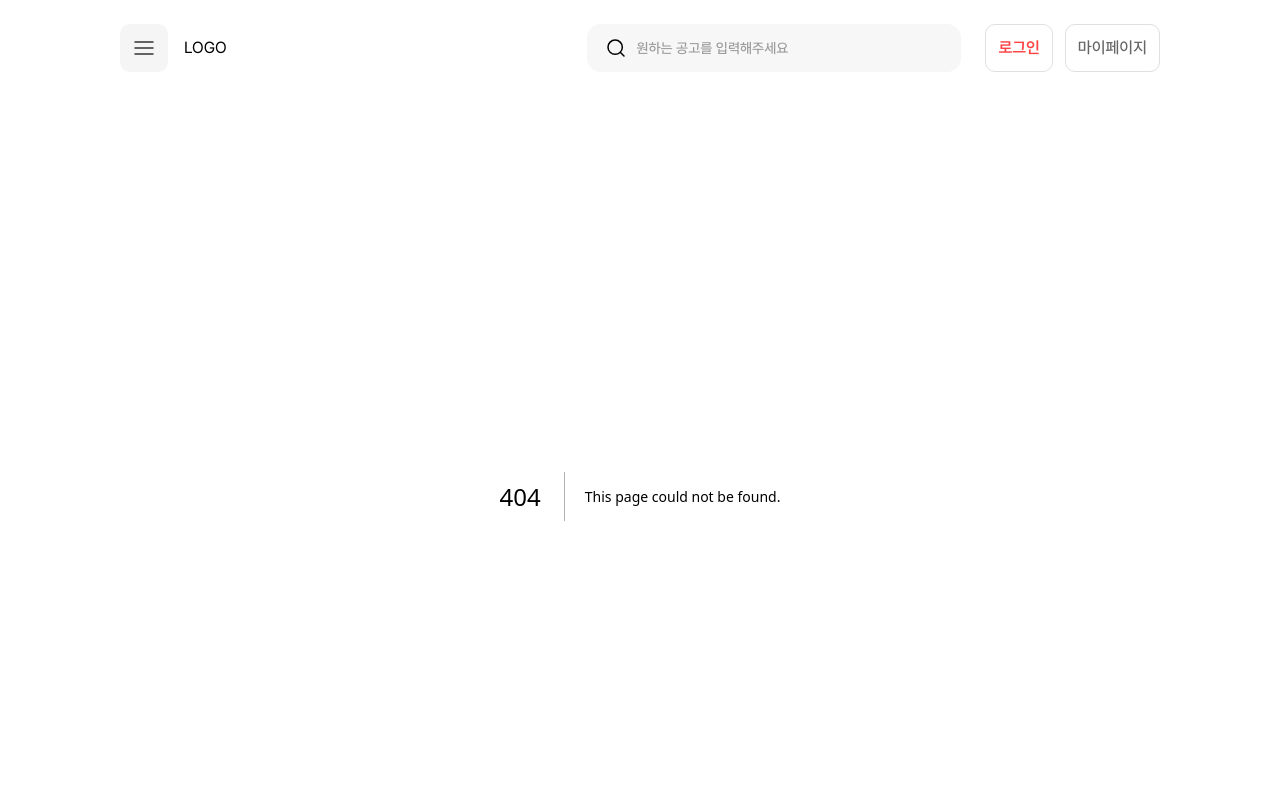
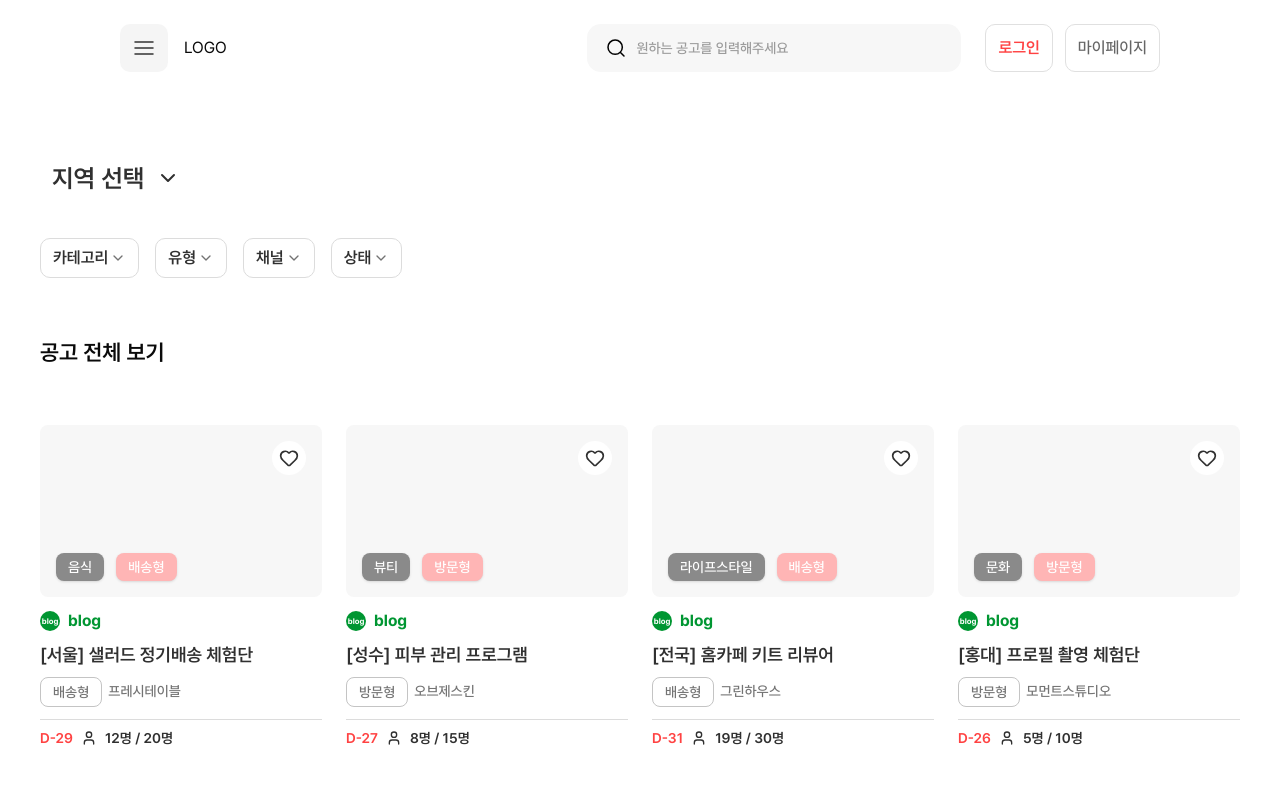
Before and after one commit to JECT-Study/JECT6--4th-Frontend, a Next.js app: page /campaigns in a window 1280 px wide. Before the commit this address had no page. Shown: the top 800 px of the page. Built offline with nearby package versions, Linux system fonts and the light colour scheme.

Commit message:
feat: 공고 통합 상세 페이지 구현

```diff
--- /dev/null
+++ b/src/app/campaigns/_components/CampaignList.tsx
@@ -0,0 +1,17 @@
+import { aiCampaigns } from '@/app/_components/home/home.mock'
+import { HomeCampaignCard } from '@/app/_components/home/HomeCampaignCard'
+
+export function CampaignList() {
+  return (
+    <div className="flex flex-col gap-15">
+      <div className="flex items-center justify-between">
+        <div className="text-22 leading-6.25 font-semibold">공고 전체 보기</div>
+      </div>
+      <div className="grid grid-cols-4 gap-x-6 gap-y-26 pb-15">
+        {aiCampaigns.map(item => (
+          <HomeCampaignCard key={item.id} variant="vertical" className="max-w-none" {...item} />
+        ))}
+      </div>
+    </div>
+  )
+}
--- /dev/null
+++ b/src/app/campaigns/_components/DetailFilterGroup.tsx
@@ -0,0 +1,92 @@
+'use client'
+
+import { CHANNEL_LABEL, INTEREST_CATEGORY_LABEL, TYPE_LABEL } from '@/constant'
+
+import type { CampaignListParams } from '@/entities/campaign'
+import { CampaignCategory, CampaignChannel, CampaignSort, CampaignType } from '@/entities/campaign'
+
+import { Dropdown } from '@/shared/ui'
+
+const SORT_OPTIONS = CampaignSort.options.map(value => ({
+  value,
+  label: { closing_soon: '마감임박', low_competition: '경쟁 낮은순', popular: '인기순' }[value],
+}))
+
+const CATEGORY_OPTIONS = CampaignCategory.options.map(value => ({
+  value,
+  label: INTEREST_CATEGORY_LABEL[value],
+}))
+
+const TYPE_OPTIONS = CampaignType.options.map(value => ({
+  value,
+  label: TYPE_LABEL[value],
+}))
+
+const CHANNEL_OPTIONS = CampaignChannel.options.map(value => ({
+  value,
+  label: CHANNEL_LABEL[value],
+}))
+
+interface Props {
+  params: CampaignListParams
+  setParams: (params: CampaignListParams) => void
+}
+
+const FILTER_ITEM_CLASS = 'hover:bg-red_95 hover:text-red_50 focus:bg-red_95 focus:text-red_50'
+const FILTER_ACTIVE_ITEM_CLASS = 'bg-red_95 text-red_50 font-bold focus:bg-red_95 focus:text-red_50'
+
+function filterTriggerClass(selected: boolean) {
+  return selected
+    ? 'outline-none border-[#FB2929] text-[#FB2929] bg-[#FB2929]/10 hover:bg-[#FB2929]/15 gap-0.5 text-[16px] leading-[20px] font-regular'
+    : 'outline-none border-neutral_95 hover:border-neutral_70 gap-0.5 text-[16px] leading-[20px] font-regular'
+}
+
+export function DetailFilterGroup({ params, setParams }: Props) {
+  const update = (key: keyof CampaignListParams) => (value: string) =>
+    setParams({ ...params, [key]: value, page: 0 })
+
+  return (
+    <div className="flex items-center gap-4">
+      <Dropdown
+        className="w-fit min-w-auto"
+        placeholder="카테고리"
+        options={CATEGORY_OPTIONS}
+        value={params.category}
+        onChange={update('category')}
+        triggerClassName={filterTriggerClass(!!params.category)}
+        itemClassName={FILTER_ITEM_CLASS}
+        activeItemClassName={FILTER_ACTIVE_ITEM_CLASS}
+      />
+      <Dropdown
+        className="w-fit min-w-auto"
+        placeholder="유형"
+        options={TYPE_OPTIONS}
+        value={params.type}
+        onChange={update('type')}
+        triggerClassName={filterTriggerClass(!!params.type)}
+        itemClassName={FILTER_ITEM_CLASS}
+        activeItemClassName={FILTER_ACTIVE_ITEM_CLASS}
+      />
+      <Dropdown
+        className="w-fit min-w-auto"
+        placeholder="채널"
+        options={CHANNEL_OPTIONS}
+        value={params.channel}
+        onChange={update('channel')}
+        triggerClassName={filterTriggerClass(!!params.channel)}
+        itemClassName={FILTER_ITEM_CLASS}
+        activeItemClassName={FILTER_ACTIVE_ITEM_CLASS}
+      />
+      <Dropdown
+        className="w-fit min-w-auto"
+        placeholder="상태"
+        options={SORT_OPTIONS}
+        value={params.sort}
+        onChange={update('sort')}
+        triggerClassName={filterTriggerClass(!!params.sort)}
+        itemClassName={FILTER_ITEM_CLASS}
+        activeItemClassName={FILTER_ACTIVE_ITEM_CLASS}
+      />
+    </div>
+  )
+}
--- /dev/null
+++ b/src/app/campaigns/_components/Filter.tsx
@@ -0,0 +1,21 @@
+'use client'
+
+import { useState } from 'react'
+
+import type { CampaignListParams } from '@/entities/campaign'
+
+import { DetailFilterGroup } from './DetailFilterGroup'
+import { LocationDropdown } from './LocationDropdown'
+
+export default function Filter() {
+  const [params, setParams] = useState<CampaignListParams>({})
+
+  const handleLocationChange = (region: string) => setParams(prev => ({ ...prev, region, page: 0 }))
+
+  return (
+    <div className="flex flex-col py-15.5 gap-10">
+      <LocationDropdown location={params.region ?? ''} setLocation={handleLocationChange} />
+      <DetailFilterGroup params={params} setParams={setParams} />
+    </div>
+  )
+}
--- /dev/null
+++ b/src/app/campaigns/_components/LocationDropdown.tsx
@@ -0,0 +1,90 @@
+'use client'
+
+import { Dispatch, SetStateAction, useState } from 'react'
+
+import { ChevronDownIcon } from 'lucide-react'
+
+import {
+  DropdownMenu,
+  DropdownMenuContent,
+  DropdownMenuTrigger,
+} from '@/components/ui/dropdown-menu'
+import { REGION_DATA } from '@/constant'
+import { cn } from '@/lib/utils'
+
+const CITIES = Object.keys(REGION_DATA)
+
+interface Props {
+  location: string
+  setLocation: Dispatch<SetStateAction<string>>
+}
+
+export function LocationDropdown({ location, setLocation }: Props) {
+  const [selectedCity, setSelectedCity] = useState<string>(CITIES[0])
+
+  const districts = REGION_DATA[selectedCity] ?? []
+
+  const handleSelect = (district: string) => {
+    setLocation(`${selectedCity} ${district}`)
+  }
+
+  return (
+    <DropdownMenu>
+      <DropdownMenuTrigger asChild>
+        <button
+          className="group flex gap-3 h-10 w-fit cursor-pointer items-center justify-between bg-white px-3 font-pretendard text-[25px] leading-48 font-semibold text-neutral_20 outline-none disabled:cursor-not-allowed disabled:bg-neutral_99 disabled:text-neutral_70"
+          type="button"
+        >
+          <span>{location || '지역 선택'}</span>
+          <ChevronDownIcon
+            className="size-6 transition-transform group-data-[state=open]:rotate-180"
+            aria-hidden
+          />
+        </button>
+      </DropdownMenuTrigger>
+      <DropdownMenuContent className="flex h-82 w-132.5 overflow-hidden rounded-[10px] border-neutral_95 bg-white p-5 shadow-[0_8px_24px_rgba(0,0,0,0.08)]">
+        {/* 시/도 */}
+        <div className="flex w-1/2 shrink-0 flex-col overflow-hidden border-r border-[#E0E0E0] text-14 leading-24">
+          <p className="mb-5 shrink-0 font-bold">전국</p>
+          <ul className="flex min-h-0 flex-1 flex-col gap-5 overflow-y-auto">
+            {CITIES.map(city => (
+              <li
+                key={city}
+                onClick={() => setSelectedCity(city)}
+                className={cn(
+                  'shrink-0 cursor-pointer transition hover:text-red_40',
+                  selectedCity === city ? 'font-bold text-red_50' : 'text-neutral_70'
+                )}
+              >
+                {city}
+              </li>
+            ))}
+          </ul>
+        </div>
+
+        {/* 구/군 */}
+        <div className="ml-5 flex flex-1 flex-col overflow-hidden text-14 leading-24">
+          <p className="mb-5 shrink-0 font-bold">전체</p>
+          <ul className="flex min-h-0 flex-1 flex-col gap-5 overflow-y-auto">
+            {districts.map(district => {
+              const key = `${selectedCity} ${district}`
+              const selected = location === key
+              return (
+                <li
+                  key={district}
+                  onClick={() => handleSelect(district)}
+                  className={cn(
+                    'shrink-0 cursor-pointer transition',
+                    selected ? 'font-bold text-red_50' : 'text-neutral_70 hover:text-neutral_50'
+                  )}
+                >
+                  {district}
+                </li>
+              )
+            })}
+          </ul>
+        </div>
+      </DropdownMenuContent>
+    </DropdownMenu>
+  )
+}
--- /dev/null
+++ b/src/app/campaigns/page.tsx
@@ -0,0 +1,11 @@
+import { CampaignList } from './_components/CampaignList'
+import Filter from './_components/Filter'
+
+export default function Page() {
+  return (
+    <div className="mx-auto flex w-full flex-col max-w-300">
+      <Filter />
+      <CampaignList />
+    </div>
+  )
+}
--- a/src/shared/ui/dropdown/Dropdown.tsx
+++ b/src/shared/ui/dropdown/Dropdown.tsx
@@ -10,6 +10,7 @@ import {
   DropdownMenuItem,
   DropdownMenuTrigger,
 } from '@/components/ui/dropdown-menu'
+import { cn } from '@/lib/utils'
 
 interface DropdownOption {
   label: string
@@ -22,6 +23,9 @@ interface DropdownProps extends Omit<ButtonHTMLAttributes<HTMLButtonElement>, 'o
   options: DropdownOption[]
   placeholder?: string
   value?: string
+  triggerClassName?: string
+  itemClassName?: string
+  activeItemClassName?: string
 }
 
 export function Dropdown({
@@ -32,6 +36,9 @@ export function Dropdown({
   options,
   placeholder = '옵션 제목',
   value,
+  triggerClassName,
+  itemClassName,
+  activeItemClassName,
   ...props
 }: DropdownProps) {
   const selectedOption = options.find(option => option.value === value)
@@ -42,14 +49,17 @@ export function Dropdown({
       <DropdownMenu>
         <DropdownMenuTrigger asChild>
           <button
-            className="group inline-flex h-10 w-full cursor-pointer items-center justify-between rounded-[10px] border border-neutral_50 bg-white px-3 font-pretendard text-14 font-semibold leading-20 text-neutral_20 disabled:cursor-not-allowed disabled:bg-neutral_99 disabled:text-neutral_70"
+            className={cn(
+              'group inline-flex h-10 w-full gap-3 cursor-pointer items-center justify-between rounded-[10px] border border-neutral_50 bg-white px-3 font-pretendard text-14 font-semibold leading-20 text-neutral_20 disabled:cursor-not-allowed disabled:bg-neutral_99 disabled:text-neutral_70',
+              triggerClassName
+            )}
             disabled={disabled}
             type="button"
             {...props}
           >
             <span>{selectedOption?.label ?? placeholder}</span>
             <ChevronDownIcon
-              className="ml-3 size-4 text-neutral_50 transition-transform group-data-[state=open]:rotate-180"
+              className="size-4 text-neutral_50 transition-transform group-data-[state=open]:rotate-180"
               aria-hidden
             />
           </button>
@@ -58,14 +68,16 @@ export function Dropdown({
           {options.map(option => (
             <DropdownMenuItem
               key={option.value}
-              className={[
+              className={cn(
                 'cursor-pointer rounded-lg px-3 py-2.5 font-pretendard text-14 font-medium leading-20 text-neutral_30 focus:bg-neutral_99 focus:text-neutral_30',
+                itemClassName,
                 option.value === value
-                  ? 'bg-blue_95 font-bold text-blue_40 focus:bg-blue_95 focus:text-blue_40'
-                  : '',
-              ]
-                .filter(Boolean)
-                .join(' ')}
+                  ? cn(
+                      'bg-blue_95 font-bold text-blue_40 focus:bg-blue_95 focus:text-blue_40',
+                      activeItemClassName
+                    )
+                  : ''
+              )}
               onSelect={() => onChange?.(option.value)}
             >
               {option.label}
```
